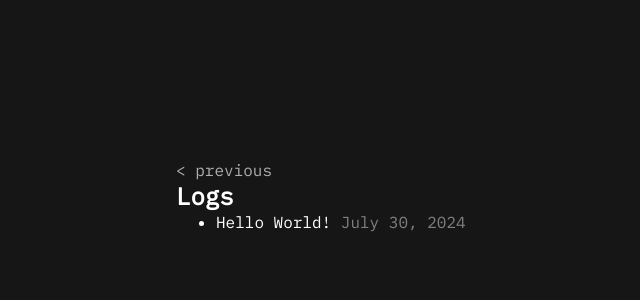
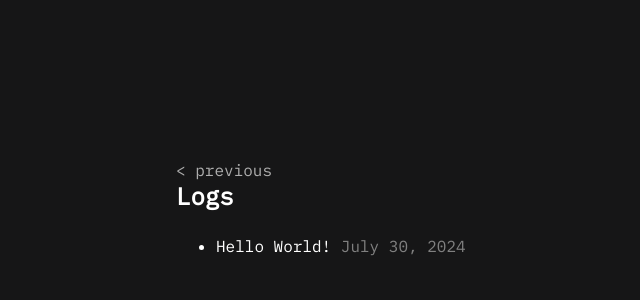
Before and after one commit to tayheau/tayheau.github.io, a Jekyll site: the page built from logs.html, in a window 1280 px wide. Shown: the top 300 px of the page, without its empty margins (64-704 px from the left). Built offline with Jekyll 4.4.1, drawn with Linux system fonts in a browser that asks for light colours.

Commit message:
Update logs.html

```diff
--- a/_layouts/logs.html
+++ b/_layouts/logs.html
@@ -24,8 +24,8 @@
             align-items: center;
         }
 
-        h1 {
-            margin-bottom: 20px;
+        h2 {
+            margin-bottom: 1em;
         }
 
         #nav {
```
